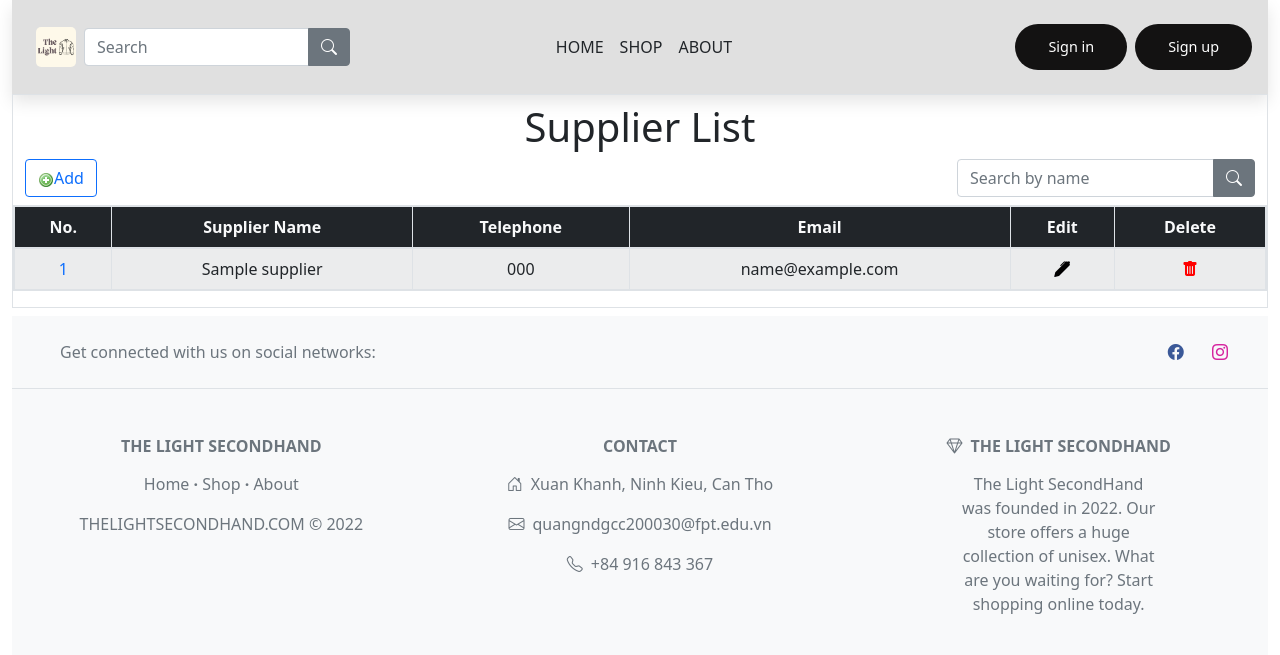
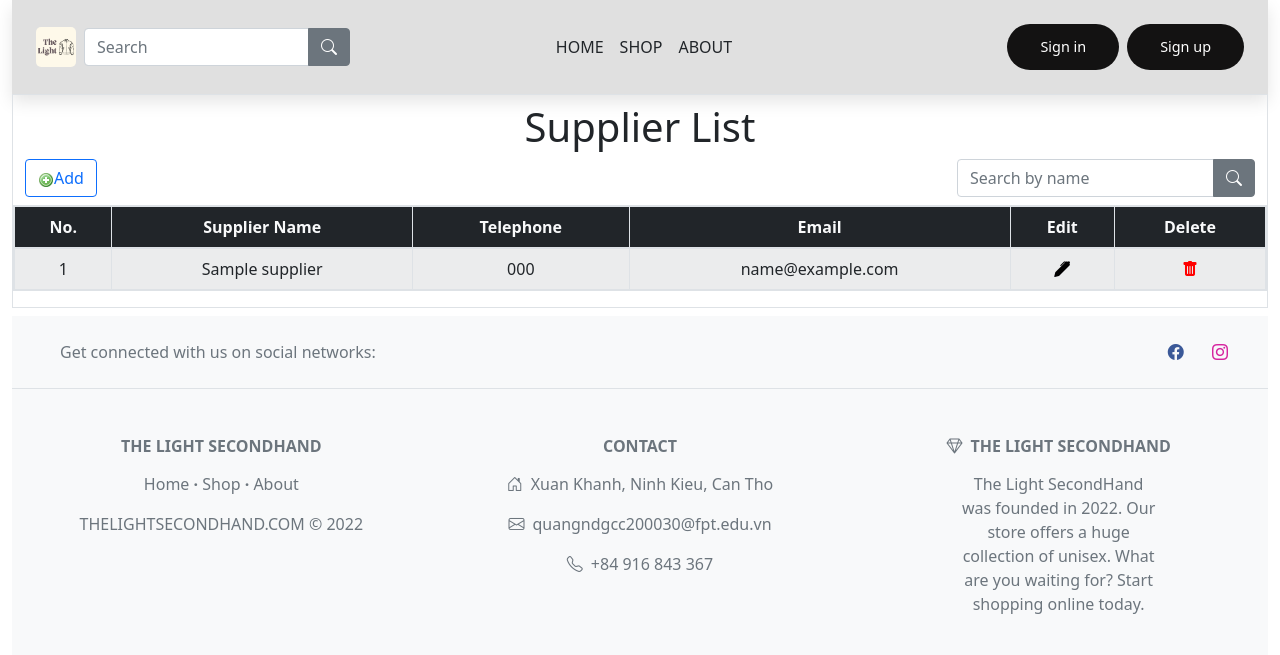
Before and after one commit to TheLightWebProject/TheLightStore, a Symfony app: template templates/supplier/index.html.twig in a window 1280 px wide. Shown: the top 655 px of the page. Run offline with Twig, Linux system fonts and the light colour scheme; the template is opened without the code that fills it: most values are stand-ins (such as "Sample title", 1, 10 or a date in 2020); some libraries are stand-ins or nearby versions.

Commit message:
Update document

```diff
--- a/online_shopping.sql
+++ b/online_shopping.sql
@@ -3,7 +3,7 @@
 -- https://www.phpmyadmin.net/
 --
 -- Host: 127.0.0.1
--- Generation Time: Jul 07, 2022 at 10:06 AM
+-- Generation Time: Jul 07, 2022 at 04:04 PM
 -- Server version: 10.4.22-MariaDB
 -- PHP Version: 7.4.28
 
@@ -154,7 +154,6 @@ INSERT INTO `orders` (`id`, `username_id`, `order_date`, `delivery_date`, `check
 (29, 16, '2022-06-30 15:42:43', '2022-07-01 08:16:32', 1, 'Ninh Kieu, Can Tho city', 'Nguyen Duy Quang', '0916843367', 35),
 (30, 16, '2022-06-30 15:43:11', '2022-07-01 08:16:33', 1, 'Ninh Kieu, Can Tho city', 'Nguyen Duy Quang', '0916843367', 60),
 (31, 16, '2022-06-30 15:50:46', '2022-07-01 08:16:35', 1, 'Ninh Kieu, Can Tho city', 'Nguyen Duy Quang', '0916843367', 44),
-(32, 16, '2022-06-30 15:51:20', '2022-07-01 08:16:36', 1, 'Tan Hanh, Vinh Long', 'Nguyen Que Tran', '0706546651', 45),
 (33, 16, '2022-07-03 14:02:36', '2022-07-03 14:09:15', 1, 'Ninh Kieu, Can Tho city', 'Nguyen Duy Quang', '0916843367', 35),
 (34, 16, '2022-07-03 14:04:27', '2022-07-03 14:09:17', 1, 'Ninh Kieu, Can Tho city', 'Nguyen Duy Quang', '0916843367', 65),
 (35, 22, '2022-07-04 11:16:10', '2022-07-04 11:16:10', 0, 'An Binh, Vinh Long', 'Nguyen Thai Duong', '0375741165', 22),
@@ -184,8 +183,6 @@ INSERT INTO `order_details` (`id`, `orders_id`, `product_id`, `quantity`, `total
 (36, 29, 23, 1, 35),
 (37, 30, 21, 2, 60),
 (38, 31, 20, 2, 44),
-(39, 32, 21, 1, 30),
-(40, 32, 11, 1, 15),
 (41, 33, 23, 1, 35),
 (42, 34, 23, 1, 35),
 (43, 34, 18, 1, 30),
--- a/src/Controller/ViewController.php
+++ b/src/Controller/ViewController.php
@@ -17,7 +17,7 @@ use Symfony\Component\Routing\Annotation\Route;
 class ViewController extends AbstractController
 {
     /**
-     * @Route("/homepage", name="index")
+     * @Route("/home", name="index")
      */
     public function index(ProductsRepository $repo): Response
     {
--- a/templates/base.html.twig
+++ b/templates/base.html.twig
@@ -153,7 +153,7 @@
                 </div>
               </div>
             {% else %}
-              <div class="mt-2 mt-lg-0 mt-md-0 d-flex justify-content-center justify-content-md-end me-md-3">
+              <div class="mt-2 mt-lg-0 mt-md-0 d-flex justify-content-center justify-content-md-end me-md-4">
                 <a href="{{ path('app_login') }}" class="btn btnbase me-2" class="btn btn-outline-primary" role="button">Sign in</a>
                 <a href="{{ path('registration') }}" class="btn btnbase" class="btn btn-outline-primary" role="button">Sign up</a>
               </div>
--- a/templates/brand/index.html.twig
+++ b/templates/brand/index.html.twig
@@ -79,12 +79,14 @@
           {% for brand in brands %}
             <tr>
               <td class="text-center" id="brand{{ brand.id }}">
-                <a href="{{ path('shop', { bid: brand.id }) }}" class="text-decoration-none">{{ count }}</a>
+                {# <a href="{{ path('shop', { bid: brand.id }) }}" class="text-decoration-none">{{ count }}</a> #}
+                {{ count }}
               </td>
               <td class="text-center">{{ brand.name }}</td>
               <td>{{ brand.decrip }}</td>
               <td class="text-center">
-                <a href="{{ path('shop', { bid: brand.id }) }}"><img src="{{ path('get_brand_photo', { filename: brand.image }) }}" width="100" height="50" /></a>
+                {# <a href="{{ path('shop', { bid: brand.id }) }}"><img src="{{ path('get_brand_photo', { filename: brand.image }) }}" width="100" height="50" /></a> #}
+                <img src="{{ path('get_brand_photo', { filename: brand.image }) }}" width="100" height="50" />
               </td>
               <td class="text-center">
                 <a href="{{ path('edit_brand', { id: brand.id }) }}"><i class="bi bi-pen-fill" style="color: black;"></i></a>
--- a/templates/feedback/feedback.html.twig
+++ b/templates/feedback/feedback.html.twig
@@ -7,7 +7,7 @@
 {% block body %}
   <style>
     td p {
-      width: 30vw;
+      width: 25vw;
     }
     p.c {
       word-spacing: normal;
@@ -55,7 +55,8 @@
             <td class="text-center">{{ feedback.sendDate|date('Y-m-d H:i:s') }}</td>
             <td class="text-center">{{ feedback.fullname }}</td>
             <td class="text-center">
-              <a class="text-decoration-none" href="{{ path('view_detail_product', { id: feedback.proID }) }}">{{ feedback.name }}</a>
+              {# <a class="text-decoration-none" href="{{ path('view_detail_product', { id: feedback.proID }) }}">{{ feedback.name }}</a> #}
+              {{ feedback.name }}
             </td>
             <td class="text-center">
               <img src="{{ path('get_product_photo', { filename: feedback.image }) }}" width="50" height="50" />
--- a/templates/product/index.html.twig
+++ b/templates/product/index.html.twig
@@ -89,7 +89,8 @@
           {% for product in products %}
             <tr class="text-center" id="pro{{ product.id }}">
               <td>
-                <a href="{{ path('view_detail_product', { id: product.id }) }}" class="text-decoration-none">{{ count }}</a>
+                {# <a href="{{ path('view_detail_product', { id: product.id }) }}" class="text-decoration-none">{{ count }}</a> #}
+                {{ count }}
               </td>
               <td>{{ product.name }}</td>
               <td>${{ product.price }}</td>
@@ -97,7 +98,8 @@
               <td>{{ product.brand }}</td>
               <td>{{ product.supplier }}</td>
               <td>
-                <a href="{{ path('view_detail_product', { id: product.id }) }}" class="text-decoration-none"><img src="{{ path('get_product_photo', { filename: product.image }) }}" width="50" height="50" /></a>
+                {# <a href="{{ path('view_detail_product', { id: product.id }) }}" class="text-decoration-none"><img src="{{ path('get_product_photo', { filename: product.image }) }}" width="50" height="50" /></a> #}
+                <img src="{{ path('get_product_photo', { filename: product.image }) }}" width="50" height="50" />
               </td>
               <td>
                 <a href="{{ path('edit_product', { id: product.id }) }}"><i class="bi bi-pen-fill" style="color: black;"></i></a>
--- a/templates/supplier/index.html.twig
+++ b/templates/supplier/index.html.twig
@@ -79,7 +79,8 @@
           {% for supplier in suppliers %}
             <tr class="text-center" id="sup{{ supplier.id }}">
               <td>
-                <a href="{{ path('shop', { sid: supplier.id }) }}" class="text-decoration-none">{{ count }}</a>
+                {# <a href="{{ path('shop', { sid: supplier.id }) }}" class="text-decoration-none">{{ count }}</a> #}
+                {{ count }}
               </td>
               <td>{{ supplier.name }}</td>
               <td>{{ supplier.telephone }}</td>
```
